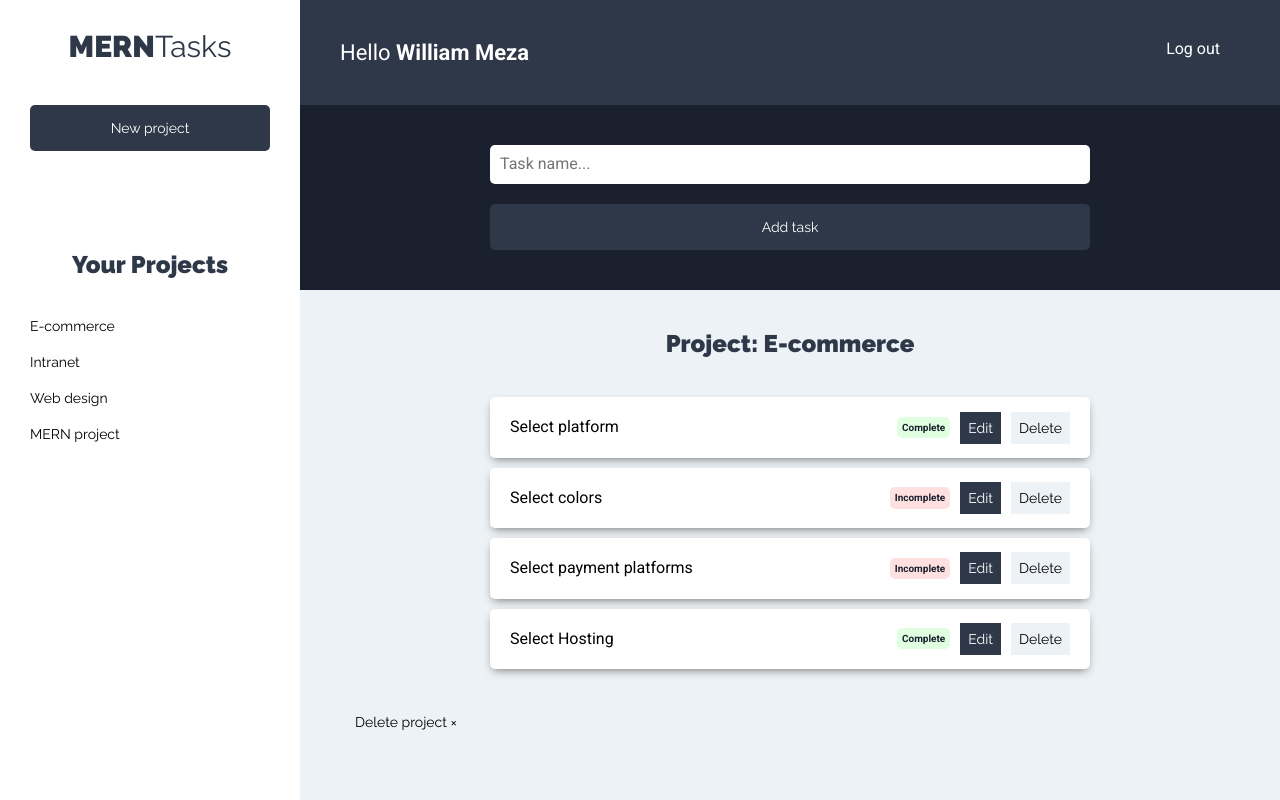
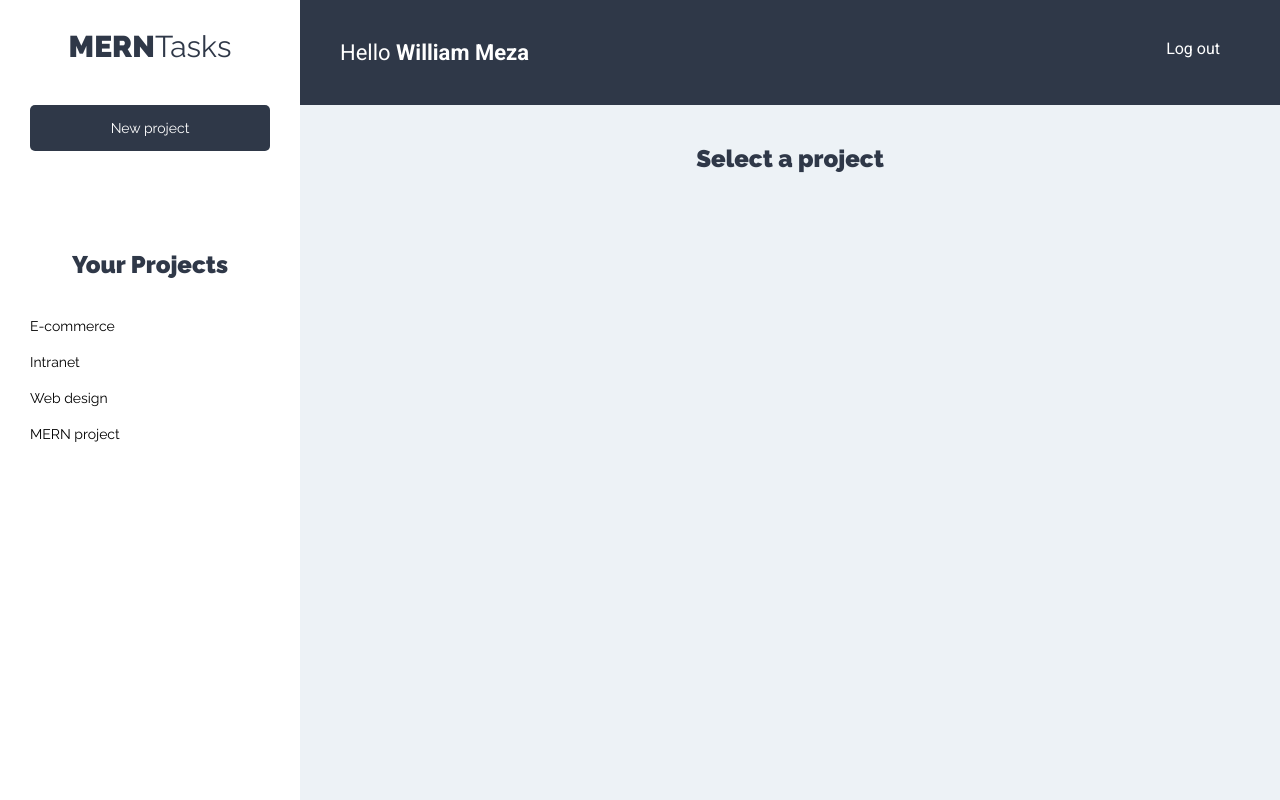
Before and after one commit to wmezadev/task-client-react, a React (Create React App) app: page /projects in a window 1280 px wide. Built offline with nearby package versions, Linux system fonts and the light colour scheme.

Commit message:
Feat - hide task form when no current project

```diff
--- a/src/components/tasks/TaskForm.jsx
+++ b/src/components/tasks/TaskForm.jsx
@@ -1,6 +1,16 @@
-import React from 'react';
+import React, { useContext } from 'react';
+import ProjectContext from '../../context/projects/ProjectContext';
 
 const TaskForm = () => {
+    // get project context
+    const projectContext = useContext(ProjectContext);
+    const { project } = projectContext;
+
+    if(!project) return null;
+
+    // Array destructuring to extract current project
+    const [currentProject] = project;
+
     return (
         <div className="form">
             <form>
--- a/src/components/tasks/TaskList.jsx
+++ b/src/components/tasks/TaskList.jsx
@@ -1,7 +1,19 @@
-import React, { Fragment } from 'react';
+import React, { Fragment, useContext } from 'react';
 import Task from './Task';
+import ProjectContext from '../../context/projects/ProjectContext';
 
 const TaskList = () => {
+
+    // get project context
+    const projectContext = useContext(ProjectContext);
+    const { project } = projectContext;
+
+    // if not current projects
+    if(!project) return <h2> Select a project </h2>;
+
+    // Array destructuring to extract current project
+    const [currentProject] = project;
+
     const projectTasks = [
         { name: 'Select platform', status: true },
         { name: 'Select colors', status: false },
@@ -11,7 +23,7 @@ const TaskList = () => {
 
     return (
         <Fragment>
-            <h2>Project: E-commerce</h2>
+            <h2>Project: { project ? currentProject.name : null}</h2>
 
             <ul className="task-list">
                 {projectTasks.length === 0
```
